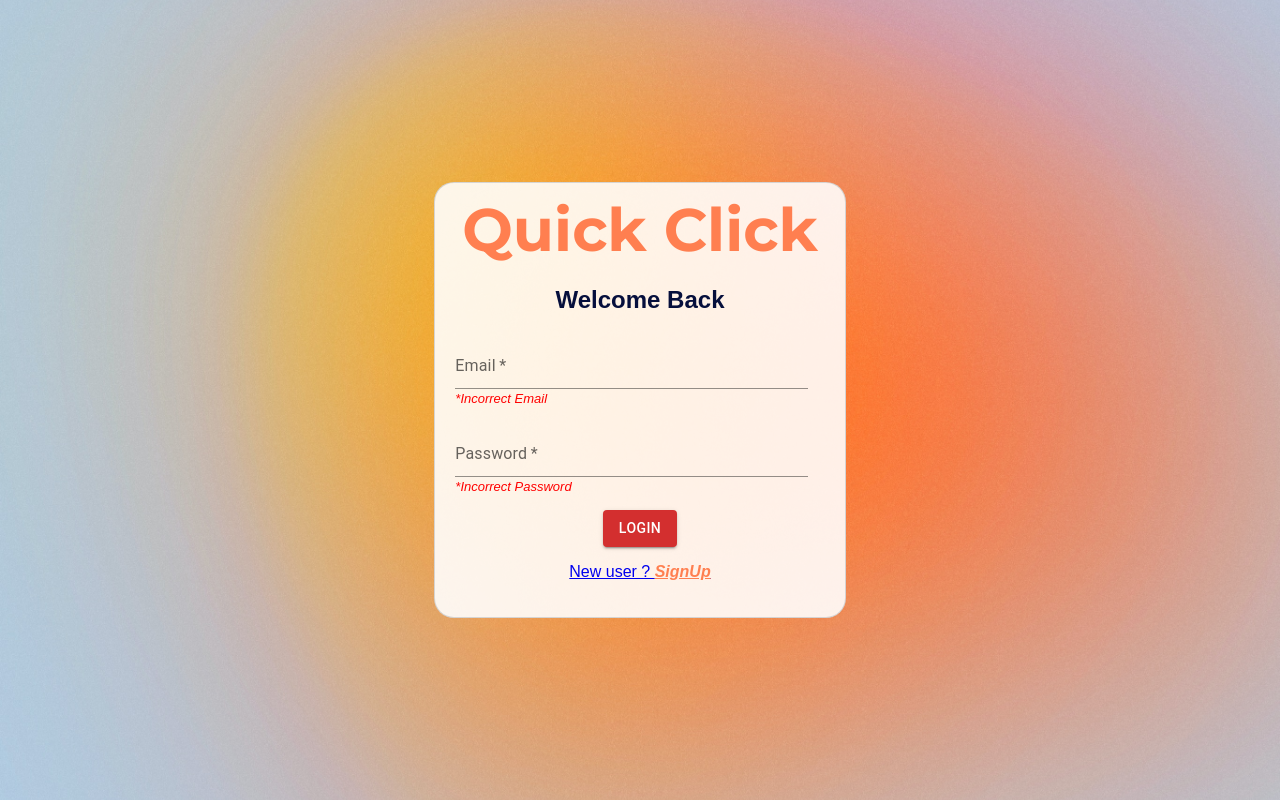
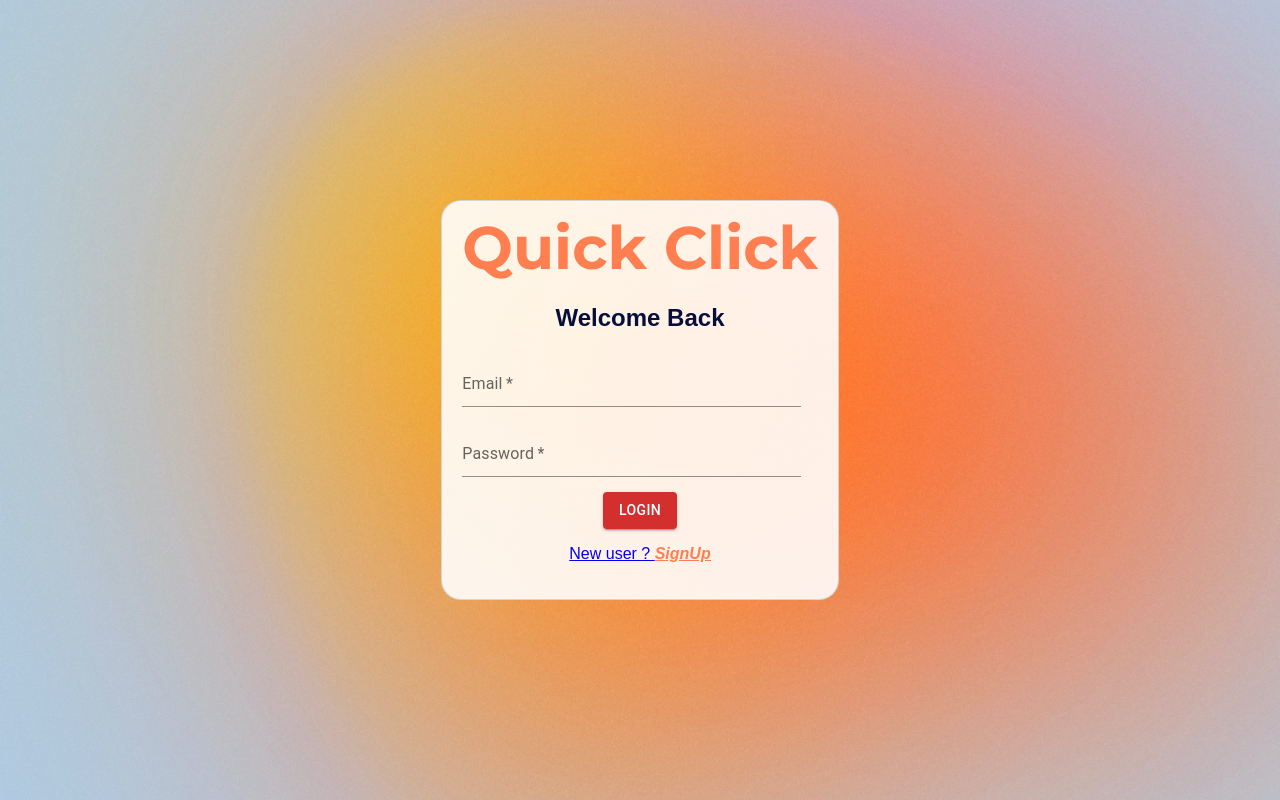
Before and after one commit to Rakibul-Islam-GitHub/quick-click-posting-webapp, a React (Create React App) app: page /login in a window 1280 px wide. Built offline with nearby package versions, Linux system fonts and the light colour scheme.

Commit message:
login functionality added

```diff
--- a/src/LoginPage.jsx
+++ b/src/LoginPage.jsx
@@ -1,30 +1,59 @@
-import React from "react";
+import React, { useContext, useEffect } from "react";
 import "./Register.css";
 import {Button, TextField} from "@mui/material";
-import { Link } from "react-router-dom";
+import { Link, useNavigate } from "react-router-dom";
+import { doLogin } from "./api-call/api";
+import { AuthContext } from "./context/AuthContext";
 const LoginPage = () => {
+  const { setUser,setAuthenticated , authenticated} = useContext(AuthContext)
+   const navigate= useNavigate()
+    const handleSubmit = (e) => {
+      e.preventDefault()
+      const email= e.target.email.value
+      const password= e.target.password.value
+      if (email==='' || password==='') {
+        alert('please fill up all fields!')
+        return
+      }
+      doLogin({email, password}, (res)=>{
+
+        if (res) {
+        localStorage.setItem("user", JSON.stringify(res));
+    setUser(res);
+    setAuthenticated(true)
+    navigate('/')
+
+        }else{alert('wrong email or password')}
+      })
+    }
+    useEffect(()=>{
+      if (authenticated) {
+        navigate('/')
+      }
+    },[authenticated, navigate])
+
   return (
 
     <div className="login-container">
       <div className="login-form">
         <div>
-          <h1 className="logoName">Quick Click</h1>
+          <h1 className="logoName"><Link to={'/'}>Quick Click</Link></h1>
           {/* <img className="logoImage" src={logoImage}/> */}
         <h2 className="welcomeBack">Welcome Back</h2>
         </div>
-        <form>
+        <form onSubmit={(e)=>handleSubmit(e)}>
+
           <div className="form-group">
-          <TextField  className="inputField" type="email" required id="standard-read-only-input"label="Email"variant="standard"/>
-            <span className="errorMessage">*Incorrect Email</span>
+          <TextField  className="inputField" type="email" name="email" required id="standard-read-only-input"label="Email"variant="standard"/>
           </div>
+
           <div className="form-group">
-          <TextField  className="inputField"required id="standard-password-input"label="Password" type="password"autoComplete="current-password"variant="standard"
-    />
-            <span className="errorMessage">*Incorrect Password</span>
+          <TextField  className="inputField"required name="password" label="Password" type="password"autoComplete="current-password"variant="standard"/>
+
           </div>
           {/* <button type="submit">Login</button> */}
-          <Link to={'/home'}>
-          <Button className="loginButton" color="error"  variant="contained">Login</Button></Link>
+
+          <Button className="loginButton" type="submit" variant="contained" color="error">Login</Button>
           </form>
           <Link to={'/register'}>
           <p className="newuser">New user ? <span className="signup">SignUp</span></p></Link>
--- a/src/api-call/api.js
+++ b/src/api-call/api.js
@@ -22,3 +22,22 @@ export const getComment = async(cb) => {
       })
       .catch((err) => console.log(err.message));
   };
+
+  export const doLogin = async (formdata, cb) => {
+
+  const res= await  fetch(`${API_URL}/api/user/login`, {
+        method: "POST",
+        body: JSON.stringify(formdata),
+        headers: {
+          'Content-type': 'application/json; charset=UTF-8',
+        }
+      })
+      if (res.status===200) {
+        const result=  await res.json()
+
+        return cb(result)
+      }else{
+        return cb(false)
+      }
+
+  };
```
